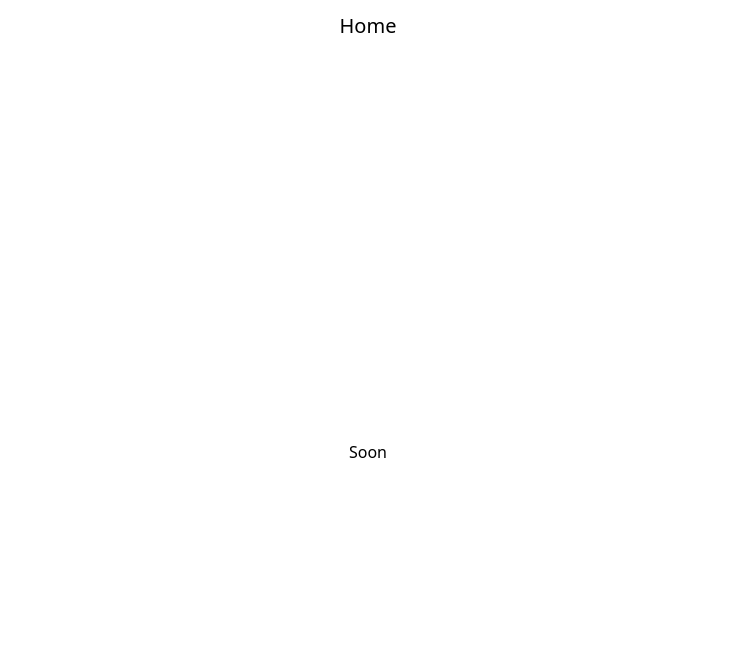
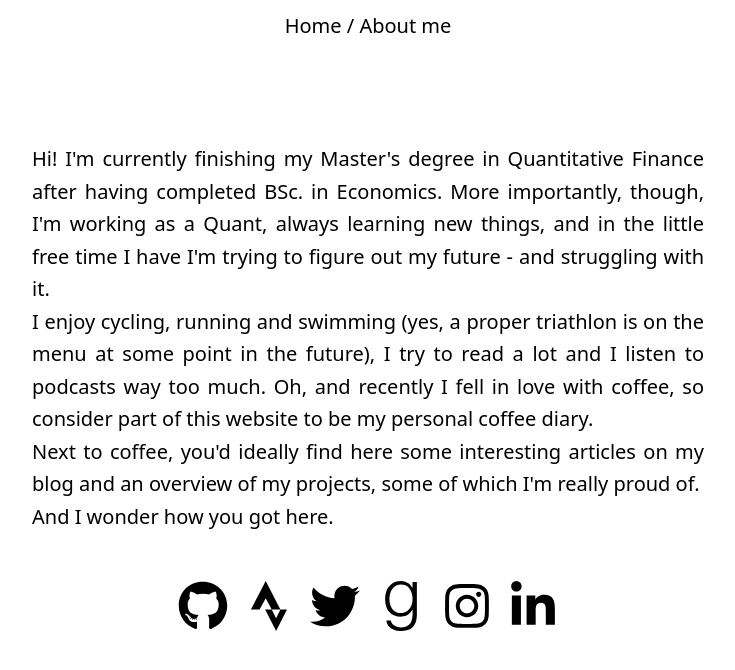
Before and after one commit to stepva/stepva.github.io, a Next.js app: page /about in a window 1280 px wide. Shown: the top 670 px of the page, without its empty margins (272-1007 px from the left). Built offline with nearby package versions, Linux system fonts and the light colour scheme.

Commit message:
about me

```diff
--- a/package.json
+++ b/package.json
@@ -20,6 +20,7 @@
     "next-themes": "^0.2.1",
     "react": "18.2.0",
     "react-dom": "18.2.0",
+    "react-icons": "^4.8.0",
     "typescript": "4.9.5"
   },
   "devDependencies": {
--- a/pages/_app.tsx
+++ b/pages/_app.tsx
@@ -8,16 +8,6 @@ export default function App({ Component, pageProps }: AppProps) {
   const router = useRouter();
   return (
     <ThemeProvider>
-      {/* todo move away, probably, different headers + no useless scrolling */}
-      {router.pathname != "/" && (
-        <header className="flex flex-row p-3 justify-center">
-          <div className="order-1 text-center">
-            <p className="text-xl hover:font-bold transition-opacity">
-              <Link href="/">Home</Link>
-            </p>
-          </div>
-        </header>
-      )}
       <main>
         <Component {...pageProps} />
       </main>
--- a/pages/about.tsx
+++ b/pages/about.tsx
@@ -1,10 +1,77 @@
 import Link from "next/link";
+import {
+  FaGithub,
+  FaStrava,
+  FaGoodreadsG,
+  FaTwitter,
+  FaInstagram,
+  FaLinkedinIn,
+} from "react-icons/fa";
 
 export default function About() {
   return (
-    <div className="flex justify-center min-h-screen flex-col">
-      <div className="order-1 text-center">
-        <p>Soon</p>
+    <div className="flex justify-center items-center h-screen flex-col">
+      <header className="flex flex-row p-3 justify-center">
+        <div className="order-1 text-center">
+          <p className="text-xl">
+            <Link href="/" className="hover:font-bold transition-opacity">
+              Home
+            </Link>{" "}
+            / About me
+          </p>
+        </div>
+      </header>
+      <div className="h-2/3 max-w-2xl justify-center items-end flex flex-1 text-justify">
+        <p className="text-xl leading-relaxed">
+          Hi! I&apos;m currently finishing my Master&apos;s degree in
+          Quantitative Finance after having completed BSc. in Economics. More
+          importantly, though, I&apos;m working as a Quant, always learning new
+          things, and in the little free time I have I&apos;m trying to figure
+          out my future - and struggling with it. <br /> I enjoy cycling,
+          running and swimming (yes, a proper triathlon is on the menu at some
+          point in the future), I try to read a lot and I listen to podcasts way
+          too much. Oh, and recently I fell in love with coffee, so consider
+          part of this website to be my personal coffee diary. <br />
+          Next to coffee, you&apos;d ideally find here some interesting articles
+          on my blog and an overview of my projects, some of which I&apos;m
+          really proud of. <br />
+          And I wonder how you got here.
+        </p>
+      </div>
+      <div className="order-2 items-start h-1/3 flex flex-row justify-center p-10">
+        <div className="order-1 p-2">
+          <a href="https://github.com/stepva" target="_blank">
+            <FaGithub size={50} />
+          </a>
+        </div>
+        <div className="order-2 p-2">
+          <a href="https://www.strava.com/athletes/20241758" target="_blank">
+            <FaStrava size={50} />
+          </a>
+        </div>
+        <div className="order-3 p-2">
+          <a href="http://twitter.com/stepvacha" target="_blank">
+            <FaTwitter size={50} />
+          </a>
+        </div>
+        <div className="order-4 p-2">
+          <a
+            href="https://www.goodreads.com/user/show/155656751-t-p-n-v-cha"
+            target="_blank"
+          >
+            <FaGoodreadsG size={50} />
+          </a>
+        </div>
+        <div className="order-5 p-2">
+          <a href="https://instagram.com/stepvacha" target="_blank">
+            <FaInstagram size={50} />
+          </a>
+        </div>
+        <div className="order-6 p-2">
+          <a href="http://linkedin.com/in/stepan-vacha/" target="_blank">
+            <FaLinkedinIn size={50} />
+          </a>
+        </div>
       </div>
     </div>
   );
```
Also changed, not shown: 1 other file (tests, documents, lock files or other folders).
